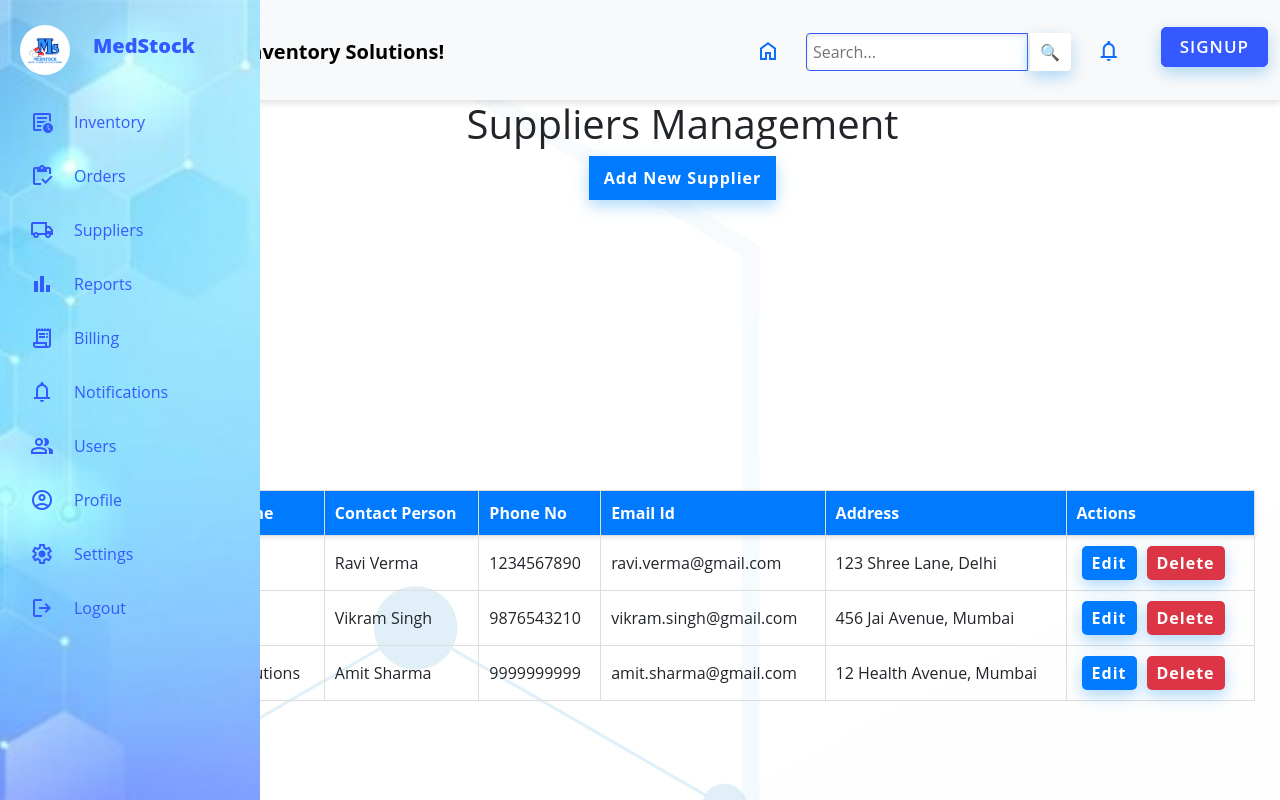
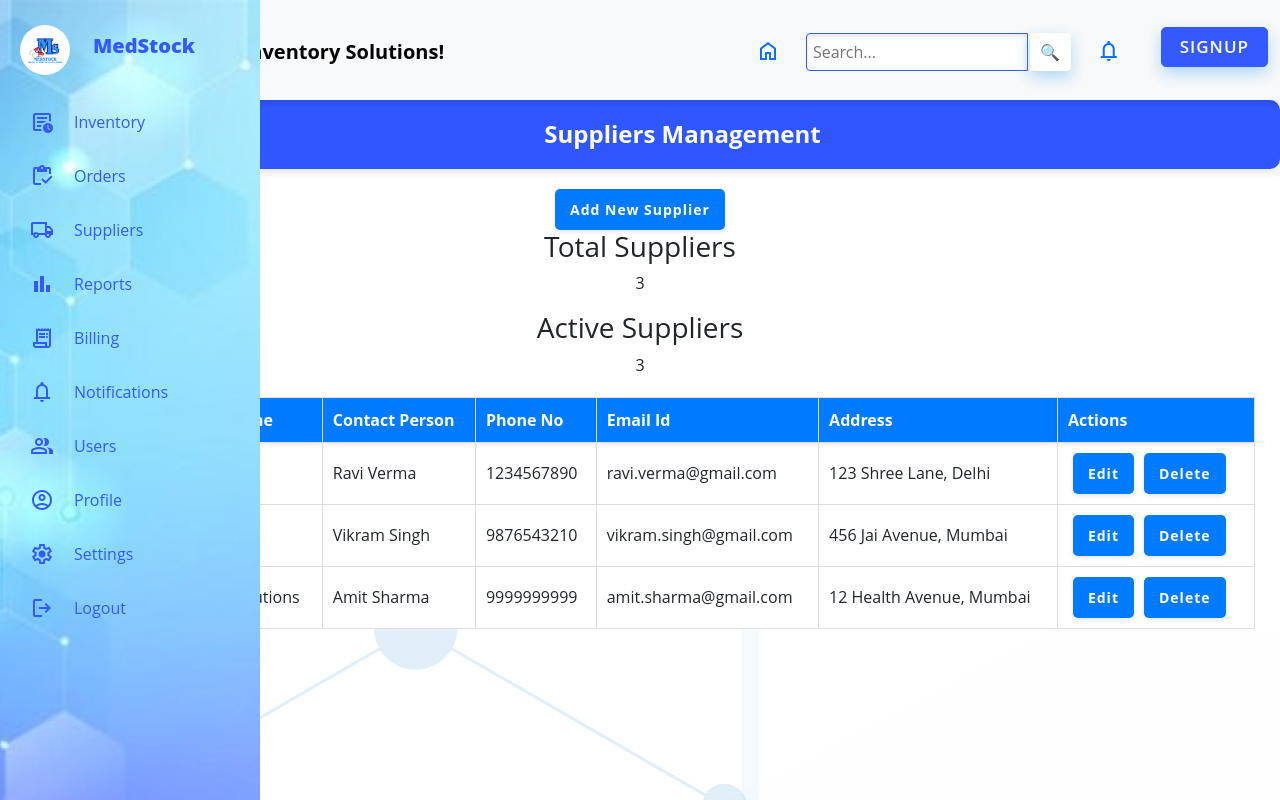
Before and after one commit to dnm10/New-MedStock, a React (Create React App) app in the folder medstock-app/: page /Supplier in a window 1280 px wide. Built offline with nearby package versions, Linux system fonts and the light colour scheme.

Commit message:
Header css

```diff
--- a/medstock-app/src/Components/Supplier.js
+++ b/medstock-app/src/Components/Supplier.js
@@ -1,5 +1,5 @@
 import React, { useState } from "react";
-import styles from "./Supplier.css";
+import styles from "./Supplier.module.css";
 
 const Supplier = () => {
   const [suppliers, setSuppliers] = useState([
@@ -46,12 +46,11 @@ const Supplier = () => {
 
   return (
     <div className={styles.supplier}>
-      <header>
         <h1>Suppliers Management</h1>
+
       <button onClick={handleAddSupplier} className="add-supplier-btn">
           Add New Supplier
         </button>
-      </header>
 
       {/* Supplier Metrics Cards */}
       <div className="supplierCards">
--- a/medstock-app/src/Components/Supplier.css
+++ b/medstock-app/src/Components/Supplier.module.css
@@ -1,4 +1,22 @@
-/* General Button Styles */
+.supplier {
+  max-width: 2100px;
+  margin: auto;
+  background: white;
+}
+
+.supplier h1 {
+text-align: center;
+margin-bottom: 20px;
+margin-left: 85px;
+padding: 20px 0;
+background-color:#3056ff;
+color: rgb(255, 255, 255);
+font-size: 24px;
+font-weight: bold;
+border-radius: 10px;
+box-shadow: 0 4px 8px rgba(0, 0, 0, 0.1);
+}
+
 .supplier button {
     background-color: #007bff; /* Primary Blue */
     color: white; /* Text Color */
```
Lines whose indentation alone changed are shown as unchanged.
